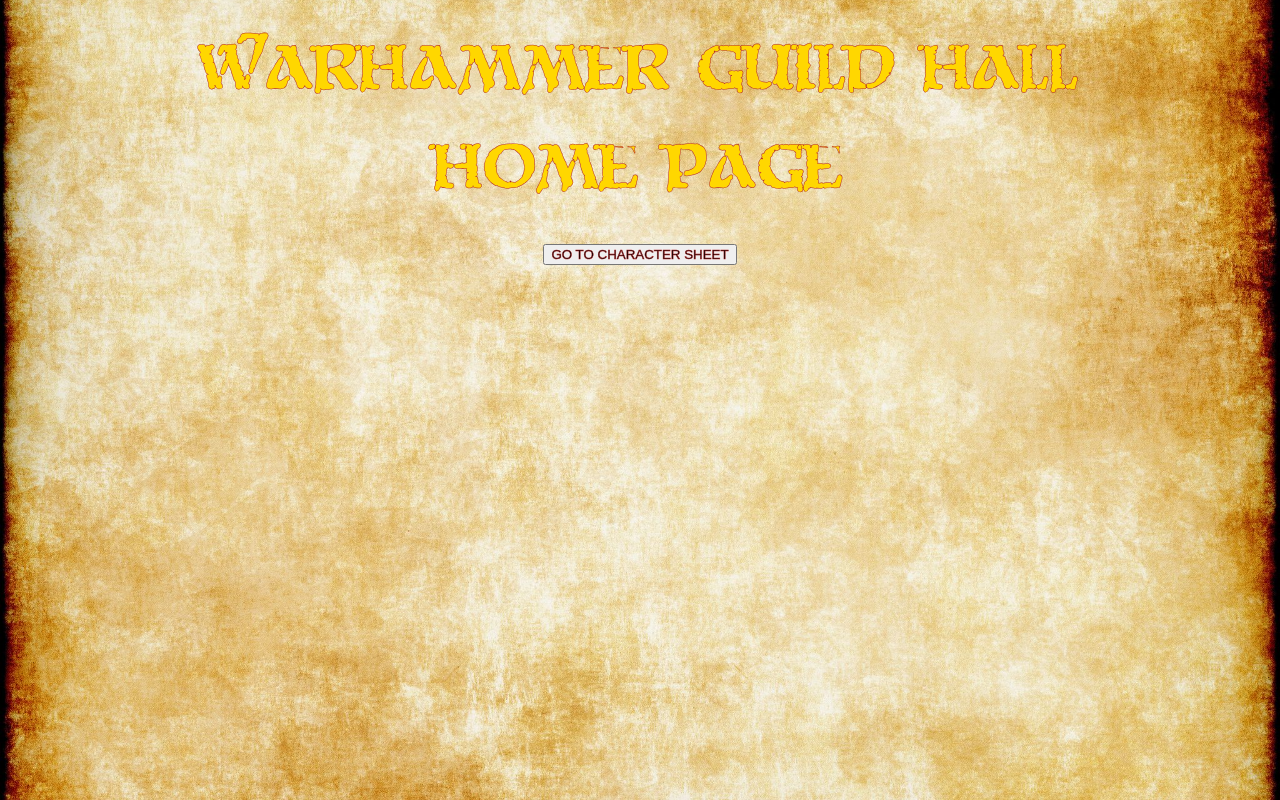
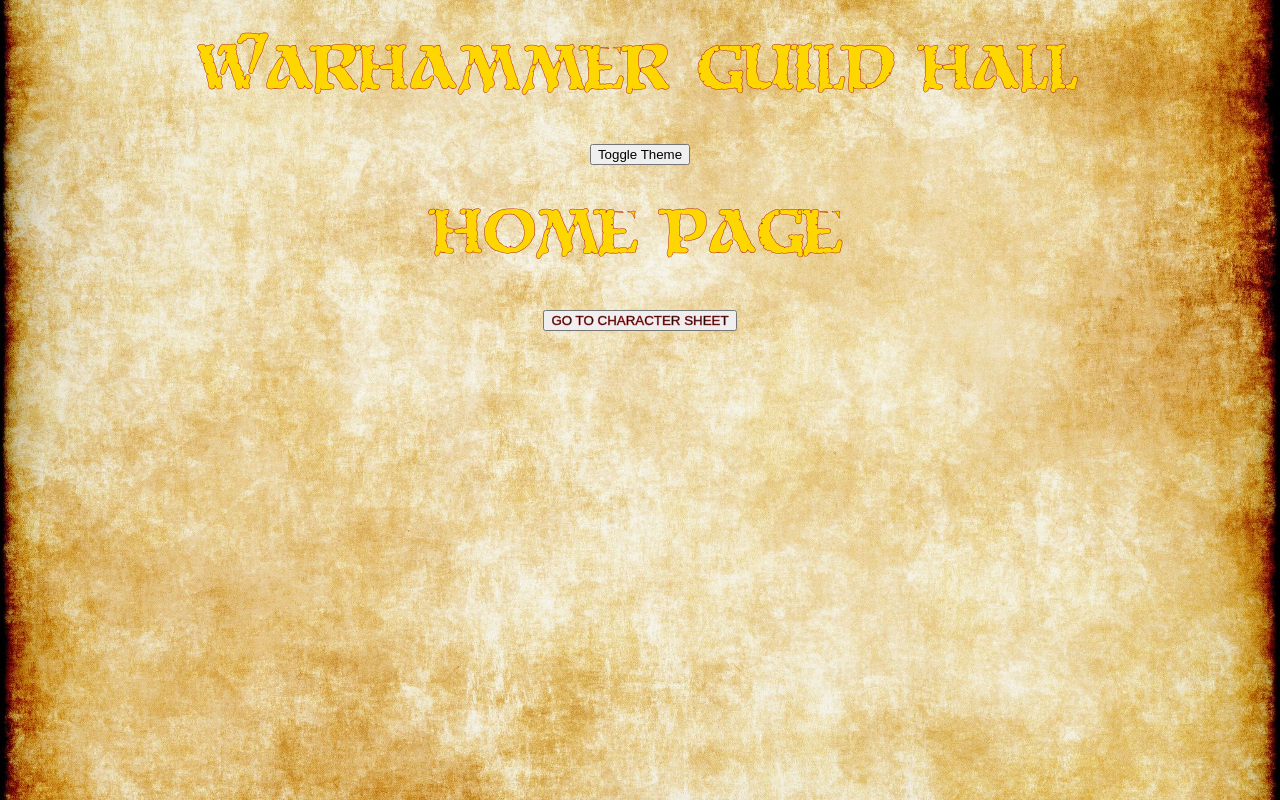
Before and after one commit to bstizzle/warhammer-guild-hall, a React (Create React App) app: page / in a window 1280 px wide. Built offline with nearby package versions, Linux system fonts and the light colour scheme.

Commit message:
set up styled-components and light/dark theme toggle

```diff
--- a/package.json
+++ b/package.json
@@ -13,7 +13,8 @@
     "react-pageflip": "^2.0.3",
     "react-redux": "^7.2.3",
     "react-router-dom": "^5.2.0",
-    "react-scripts": "4.0.3"
+    "react-scripts": "4.0.3",
+    "styled-components": "^5.3.0"
   },
   "scripts": {
     "start": "react-scripts start",
--- a/src/App.js
+++ b/src/App.js
@@ -1,21 +1,37 @@
-import React from 'react';
+import React, { useState } from 'react';
 import { Route } from 'react-router-dom';
 import CharacterSheet from './components/CharacterSheet';
 import Header from './components/Header';
 import Home from './components/Home';
 // import HTMLFlipBook from 'react-pageflip';
 
+import { ThemeProvider } from 'styled-components';
+import { lightTheme, darkTheme } from './styles/theme';
+import { GlobalStyles } from './styles/global';
+
 function App() {
+  const [theme, setTheme] = useState('light');
+  const toggleTheme = () => {
+    if(theme === 'light') {
+      setTheme('dark');
+    } else {
+      setTheme('light');
+    }
+  }
 
   return (
     <div className="app-container">
+    <ThemeProvider theme={theme === 'light' ? lightTheme : darkTheme}>
+      <GlobalStyles />
       <Header />
+      <button onClick={toggleTheme}>Toggle Theme</button>
       <Route exact path='/'>
         <Home />
       </Route>
       <Route path='/sheet'>
         <CharacterSheet />
       </Route>
+    </ThemeProvider>
     </div>
   );
 }
--- a/src/index.js
+++ b/src/index.js
@@ -1,7 +1,7 @@
 import React from 'react';
 import ReactDOM from 'react-dom';
 import { BrowserRouter } from 'react-router-dom';
-import './index.css';
+// import './index.css';
 import App from './App';
 import { store } from './app/store';
 import { Provider } from 'react-redux';
--- /dev/null
+++ b/src/styles/global.js
@@ -0,0 +1,110 @@
+import { createGlobalStyle } from 'styled-components';
+import HeaderFont from '../fonts/moria-citadel.regular.ttf';
+import BodyFont from '../fonts/caslon-antique.regular.ttf';
+import Parchment from '../textures/parchment.jpg';
+
+export const GlobalStyles = createGlobalStyle`
+  *,
+  *::after,
+  *::before {
+    box-sizing: border-box;
+  }
+
+  html {
+    background: url(${Parchment}) no-repeat center center fixed;
+    -webkit-background-size: cover;
+    -moz-background-size: cover;
+    -o-background-size: cover;
+    background-size: cover;
+  }
+
+  body {
+    margin: 0;
+    font-family: -apple-system, BlinkMacSystemFont, 'Segoe UI', 'Roboto', 'Oxygen',
+      'Ubuntu', 'Cantarell', 'Fira Sans', 'Droid Sans', 'Helvetica Neue',
+      sans-serif;
+    -webkit-font-smoothing: antialiased;
+    -moz-osx-font-smoothing: grayscale;
+  }
+
+  code {
+    font-family: source-code-pro, Menlo, Monaco, Consolas, 'Courier New',
+      monospace;
+  }
+
+  @font-face {
+    font-family: header;
+    src: url(${HeaderFont});
+  }
+
+  @font-face {
+    font-family: body;
+    src: url(${BodyFont});
+  }
+
+
+  .app-container {
+    font-size: calc(10px + 2vmin);
+    text-align: center;
+  }
+
+  .header-container {
+    font-family: header;
+    color: rgb(255,215,0);
+    -webkit-text-stroke: 0.5px rgb(178,34,34);
+  }
+
+  .sheet-container {
+    font-family: body;
+    color: ${({ theme }) => theme.text};
+    margin: auto;
+    width: 80%;
+
+    transition: all 0.25s linear;
+  }
+
+  .sheet-row {
+    display: flex;
+    justify-content: center;
+  }
+
+  .sheet-div {
+    border: 1px solid ${({ theme }) => theme.text};
+    border-radius: 5%;
+    background-color: ${({ theme }) => theme.body};
+    padding: 10px;
+    margin: 10px;
+
+    transition: all 0.25s linear;
+  }
+
+  .bio-column {
+    display: flex;
+    flex-direction: column;
+  }
+
+  .bio-row {
+    display: flex;
+    justify-content: flex-start;
+  }
+
+  .skill-row {
+    display: flex;
+    justify-content: flex-end;
+  }
+
+  .name-div {
+    flex-grow: 1;
+    border: 1px solid ${({ theme }) => theme.text};
+    border-radius: 5%;
+    background-color: ${({ theme }) => theme.body};
+    padding: 10px;
+    margin: 10px;
+
+    transition: all 0.25s linear;
+  }
+
+  .demo-page {
+    background-color: white;
+  }
+`;
--- /dev/null
+++ b/src/styles/theme.js
@@ -0,0 +1,13 @@
+export const lightTheme = {
+  body: '#E2E2E2',
+  text: '#363537',
+  toggleBorder: '#FFF',
+  gradient: 'linear-gradient(#39598A, #79D7ED)',
+}
+
+export const darkTheme = {
+  body: '#363537',
+  text: '#FAFAFA',
+  toggleBorder: '#6B8096',
+  gradient: 'linear-gradient(#091236, #1E215D)',
+}
```
Also changed, not shown: 2 other files (tests, documents, lock files or other folders). Lines whose indentation alone changed are shown as unchanged.
